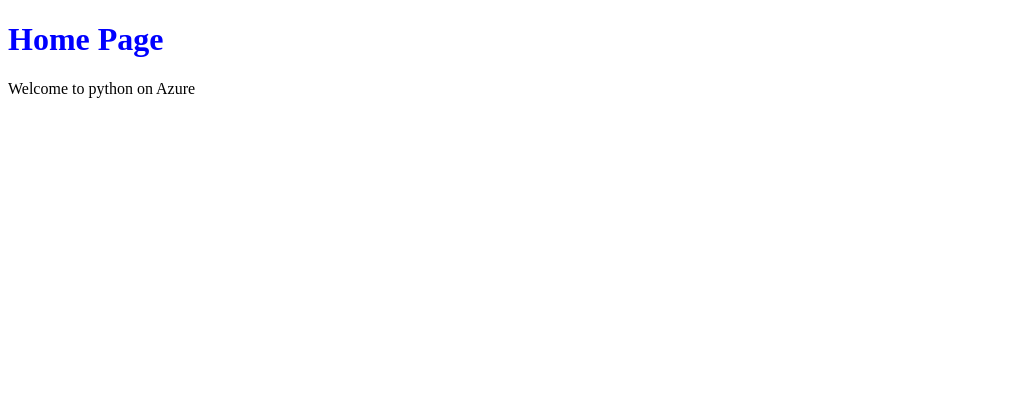
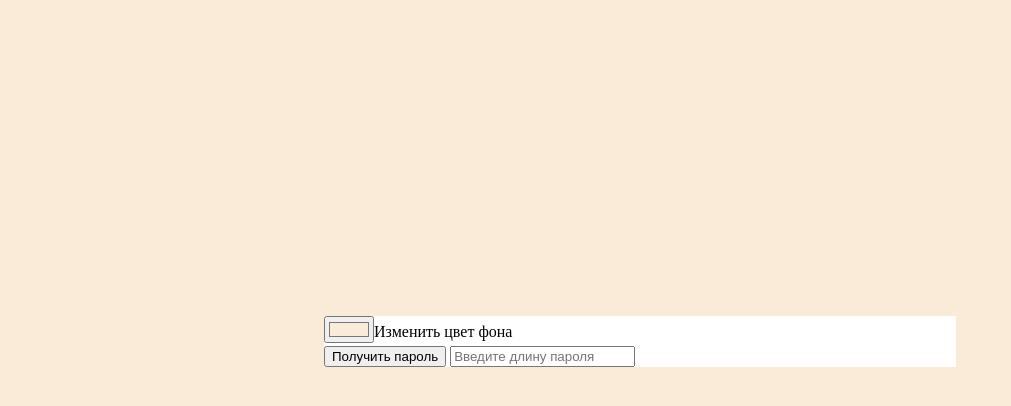
Before and after one commit to stalker-fc/GridCloud2k17, a Flask app: page / in a window 1280 px wide. Shown: the top 406 px of the page, without its empty margins (0-1011 px from the left). Run offline with Flask 2, Linux system fonts and the light colour scheme; some libraries are stand-ins or nearby versions.

Commit message:
Third commit

```diff
--- /dev/null
+++ b/FlaskWebProject/grid_cloud.py
@@ -0,0 +1,32 @@
+import json
+from flask import Flask
+from flask import render_template, request
+from random_string import getNewPassword
+
+app = Flask(__name__)
+
+
+@app.route('/')
+def index():
+    print(app.background_color)
+    return render_template('index.html', background_color=app.background_color)
+
+@app.route('/color', methods=['POST'])
+def changeColor():
+    if not request.is_json:
+        return 'FAILED'
+    content = request.get_json()
+    if content['color'] is None or content['color'] == '':
+        app.background_color = '#FAEBD7'
+    else:
+        app.background_color = content['color']
+
+    return 'SUCCESS'
+
+@app.route('/password/<length>')
+def getPassword(length=None):
+    return getNewPassword(int(length))
+
+if __name__ == '__main__':
+    app.background_color = "#FAEBD8"
+    app.run()
--- a/FlaskWebProject/static/content/site.css
+++ /dev/null
@@ -1,3 +0,0 @@
-h1 {
-	color: blue;
-}
--- a/FlaskWebProject/templates/index.html
+++ b/FlaskWebProject/templates/index.html
@@ -1,13 +1,77 @@
-<!DOCTYPE html>
+<!doctype html>
 <html>
 <head>
-    <meta charset="utf-8" />
-    <meta name="viewport" content="width=device-width, initial-scale=1.0">
-    <title>{{ title }} - My Flask Application</title>
-    <link rel="stylesheet" type="text/css" href="/static/content/site.css" />
+    <title>grid&cloud</title>
+    <script src="//code.jquery.com/jquery-3.2.1.min.js"></script>
+    <script src="//code.jquery.com/ui/1.12.1/jquery-ui.min.js"></script>
+    <script src="//cdn.jsdelivr.net/gh/mar10/jquery-ui-contextmenu@v1/jquery.ui-contextmenu.min.js"></script>
+    <script src="https://unpkg.com/leaflet@1.0.1/dist/leaflet.js"></script>
+    <script src="https://cdn.plot.ly/plotly-latest.min.js"></script>
+
+    <script src="https://cdnjs.cloudflare.com/ajax/libs/tether/1.4.0/js/tether.min.js"
+            integrity="sha384-DztdAPBWPRXSA/3eYEEUWrWCy7G5KFbe8fFjk5JAIxUYHKkDx6Qin1DkWx51bBrb"
+            crossorigin="anonymous"></script>
+    <script src="https://cdnjs.cloudflare.com/ajax/libs/popper.js/1.12.3/umd/popper.min.js"
+            integrity="sha384-vFJXuSJphROIrBnz7yo7oB41mKfc8JzQZiCq4NCceLEaO4IHwicKwpJf9c9IpFgh"
+            crossorigin="anonymous"></script>
+    <script src="https://maxcdn.bootstrapcdn.com/bootstrap/4.0.0-beta.2/js/bootstrap.min.js"
+            integrity="sha384-alpBpkh1PFOepccYVYDB4do5UnbKysX5WZXm3XxPqe5iKTfUKjNkCk9SaVuEZflJ"
+            crossorigin="anonymous"></script>
 </head>
 
-<body>
-    <h1>{{ title }}</h1>
-    <p> Welcome to python on Azure</p>
+<body style="background-color: {{ background_color }};">
+<div class="form-group text-center" style="background-color: white; margin: 25%">
+    <div class="row">
+        <input id="color" type="color" value="{{ background_color }}">Изменить цвет фона</input>
+    </div>
+    <div class="row" style="margin-top: 3px;">
+        <input id="getPassword" type="button" class="input-group-addon col-lg-5 btn" value="Получить пароль">
+        <input id="length" type="text" class="form-control col-lg-6" placeholder="Введите длину пароля">
+    </div>
+    <div class="row">
+        <span id="password" class="input-group-addon col-lg-5"
+                        style="display: none"></span>
+    </div>
+</div>
 </body>
+<script>
+
+    $("#color").on('change', function() {
+        payload = {
+            'color': $('#color').val().toString()
+        };
+
+        $.ajax({
+            method: 'POST',
+            url: '/color',
+            data: JSON.stringify(payload),
+            contentType: 'application/json'
+        }).done(function(status) {
+            if (status === 'SUCCESS') {
+                 $("body").css('background-color', $('#color').val());
+            }
+        });
+
+    });
+
+    $('#getPassword').on('click', function () {
+
+        if (isNaN(parseInt($('#length').val()))) {
+            alert('Укажите длину пароля!');
+            return;
+        }
+        $.ajax({
+            url: '/password/' + parseInt($('#length').val()),
+            method: 'GET'
+        }).done(function (password) {
+            if (password === '') {
+                $('#password').css('display', 'none')
+            } else {
+                $('#password').html(password);
+                $('#password').css('display', 'block')
+            }
+        });
+    });
+</script>
+
+</html>
--- a/FlaskWebProject/views.py
+++ /dev/null
@@ -1,17 +0,0 @@
-"""
-Routes and views for the flask application.
-"""
-
-from datetime import datetime
-from flask import render_template
-from FlaskWebProject import app
-
-@app.route('/')
-@app.route('/home')
-def home():
-    """Renders the home page."""
-    return render_template(
-        'index.html',
-        title='Home Page',
-        year=datetime.now().year,
-    )
```
Also changed, not shown: FlaskWebProject/random_string.py (added, +17 -0 lines).
